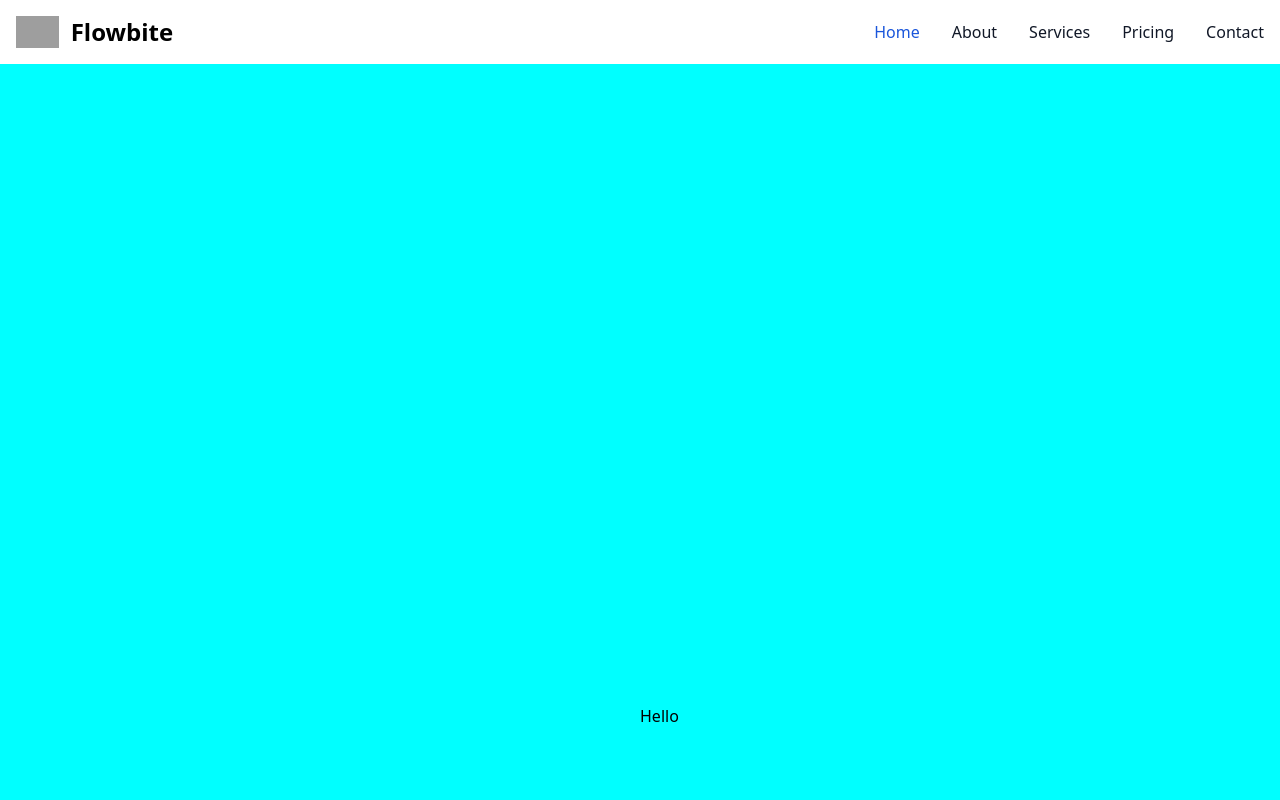
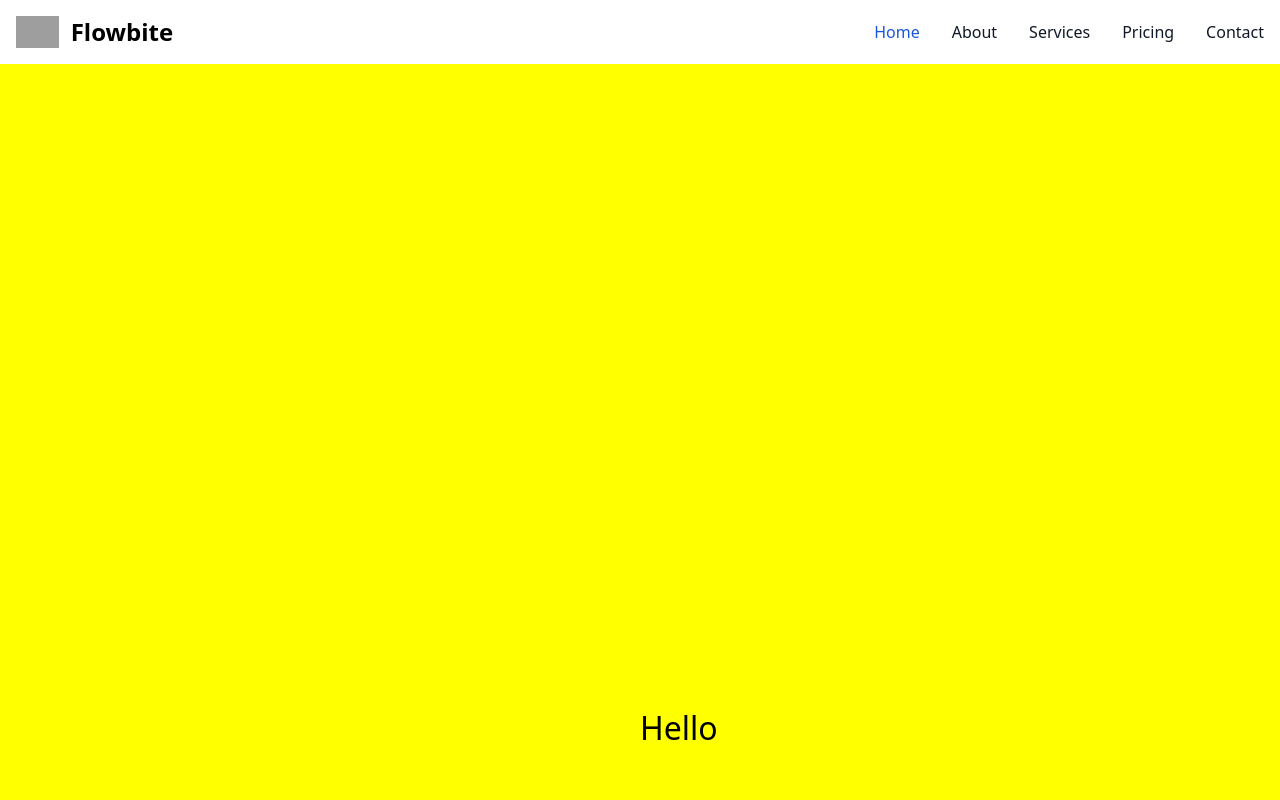
Before and after one commit to AlessandroGiorgino/portfolio, an Angular app: page / in a window 1280 px wide. Shown: the top 800 px of the page. Built offline with nearby package versions, Linux system fonts and the light colour scheme; grey boxes are pictures that could not be loaded.

Commit message:
directive addition with renderer2

```diff
--- a/src/app/app.module.ts
+++ b/src/app/app.module.ts
@@ -8,6 +8,7 @@ import { getAnalytics } from 'firebase/analytics';
 import { FooterComponent } from './home/footer/footer/footer.component';
 import { MainSectionComponent } from './home/main-section/main-section.component';
 import { NavbarComponent } from './home/navbar/navbar/navbar.component';
+import { HighlightDirective } from './customDirectives/highlight.directive';
 
 @NgModule({
   declarations: [
@@ -15,6 +16,7 @@ import { NavbarComponent } from './home/navbar/navbar/navbar.component';
     FooterComponent,
     MainSectionComponent,
     NavbarComponent,
+    HighlightDirective,
   ],
   imports: [BrowserModule, AppRoutingModule],
   providers: [],
--- /dev/null
+++ b/src/app/customDirectives/highlight.directive.ts
@@ -0,0 +1,16 @@
+import { Directive, ElementRef, Renderer2 } from '@angular/core';
+
+@Directive({
+  selector: '[appHighlight]',
+})
+export class HighlightDirective {
+  constructor(private element: ElementRef, private renderer: Renderer2) {}
+  ngOnInit() {
+    this.renderer.setStyle(
+      this.element.nativeElement,
+      'backgroundColor',
+      'yellow'
+    );
+    this.renderer.addClass(this.element.nativeElement, 'big');
+  }
+}
--- a/src/app/home/main-section/main-section.component.html
+++ b/src/app/home/main-section/main-section.component.html
@@ -1,9 +1,9 @@
 <main>
-  <section id="welcome" dir="ltr">
-    <h1>Hello</h1>
+  <section appHighlight class="box" id="welcome" dir="ltr">
+    <h1 class="fadeSlow">Hello</h1>
   </section>
   <section id="second" dir="ltr">
-    <h1>Hello</h1>
+    <h1 class="fadeSlow">Hello</h1>
   </section>
   <section id="third" dir="ltr">
     <h1>Hello</h1>
--- a/src/app/home/main-section/main-section.component.scss
+++ b/src/app/home/main-section/main-section.component.scss
@@ -46,4 +46,32 @@ main {
       padding: 50%;
     }
   }
+
+  .fadeSlow {
+    -webkit-animation: fade-in 3000ms ease-out both;
+    animation: fade-in 3000ms ease-out both;
+  }
+  .fadeFast {
+    -webkit-animation: fade-in 3000ms ease-out both;
+    animation: fade-in 3000ms ease-out both;
+  }
 }
+@-webkit-keyframes fade-in {
+  0% {
+    opacity: 0;
+  }
+  100% {
+    opacity: 1;
+  }
+}
+@keyframes fade-in {
+  0% {
+    opacity: 0;
+  }
+  100% {
+    opacity: 1;
+  }
+}
+.big {
+  font-size: xx-large;
+}
```
Also changed, not shown: src/app/home/main-section/main-section.component.ts (+31 -3 lines).
